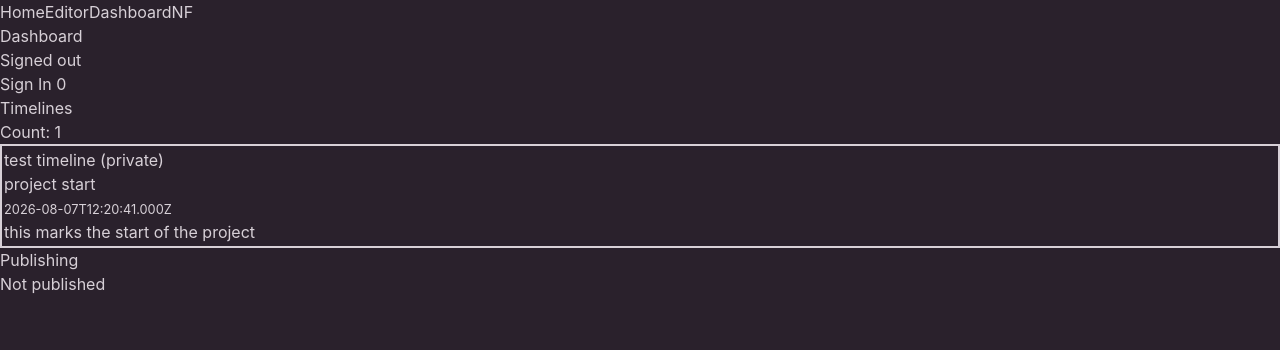
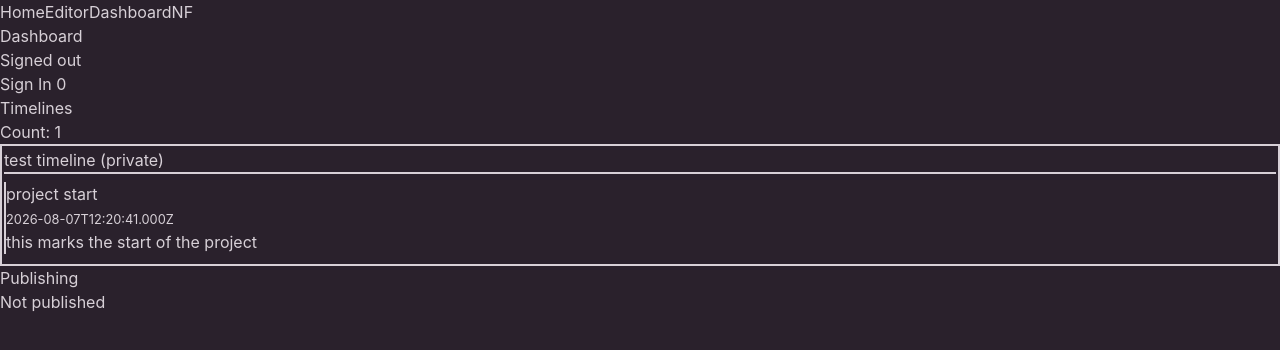
Before and after one commit to mrtnstl/timelines, a React (Vite) app in the folder frontend/: page /dashboard in a window 1280 px wide. Shown: the top 350 px of the page. Built offline with nearby package versions, Linux system fonts and the light colour scheme.

Commit message:
fix(frontend): lint issues with timeline-list component

```diff
--- a/frontend/src/features/timelines/components/timeline-list.tsx
+++ b/frontend/src/features/timelines/components/timeline-list.tsx
@@ -8,28 +8,25 @@ export function TimelineList() {
       <h2>Timelines</h2>
       <p>Count: {timelines.length}</p>
 
-      {timelines && timelines.length > 0 && (
       <ul>
         {timelines.map((item) => (
-            <div id={item.id} className="border-2 p-0.5">
+          <div key={item.id} className="border-2 p-0.5">
             <h3>
               {item.title} ({item.isPublished ? 'public' : 'private'})
             </h3>
-              {item.events && item.events.length > 0 && (
-                <ul>
+
+            <ul className="border-t-2">
               {item.events.map((event) => (
-                    <li id={event.id}>
+                <li key={event.id} className="border-l-2 my-2">
                   <h4>{event.title}</h4>
                   <small>{event.date}</small>
                   <p>{event.description}</p>
                 </li>
               ))}
             </ul>
-              )}
           </div>
         ))}
       </ul>
-      )}
     </section>
   );
 }
```
Lines whose indentation alone changed are shown as unchanged.
